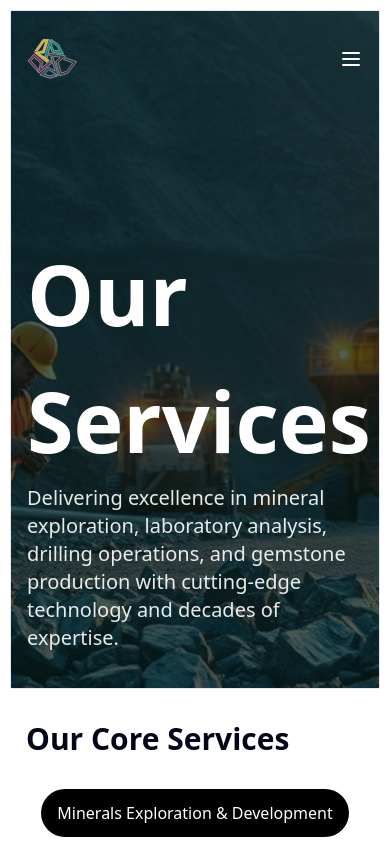
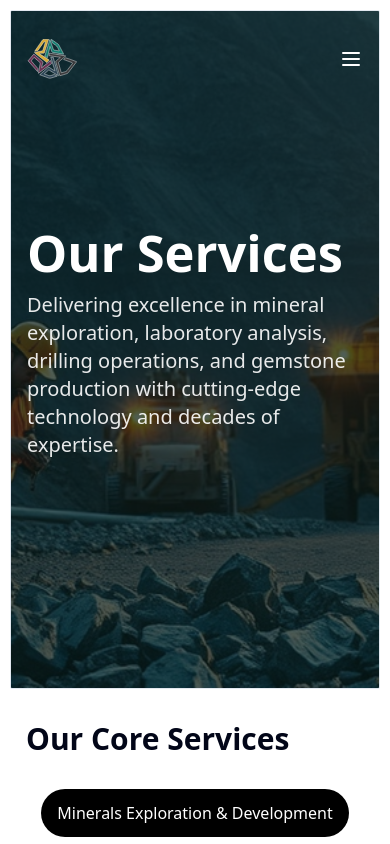
Before and after one commit to rediet101/mineral, a Next.js app: page /service in a window 390 px wide. Shown: the top 844 px of the page. Built offline with nearby package versions, Linux system fonts and the light colour scheme.

Commit message:
third commit

```diff
--- a/src/app/service/page.tsx
+++ b/src/app/service/page.tsx
@@ -38,8 +38,8 @@ export default function ServicesPage() {
         <div className="relative z-20 pt-3">
           <Navbar />
 
-          <div className="container mx-auto px-4 md:px-8 pt-34">
-            <h1 className="text-white text-[10vh] md:text-[20vh] font-bold">
+          <div className="container mx-auto px-4 md:px-8 pt-30">
+            <h1 className="text-white text-[6vh] md:text-[20vh] font-bold">
               Our Services
             </h1>
             <p className="text-white/90 text-xl max-w-2xl">
--- a/src/components/Corevalue.tsx
+++ b/src/components/Corevalue.tsx
@@ -45,7 +45,7 @@ export default function Corevalue() {
       </header>
 
       {/* Core Services Section */}
-      <section id="minerals-section" className="pt-19 md:py-12 px-6 relative">
+      <section id="minerals-section" className="pt-25 md:py-12 px-6 relative">
         <div className="container mx-auto">
           <h2 className="text-6xl font-bold mb-12">
             Our Core Services
@@ -151,7 +151,7 @@ export default function Corevalue() {
                 <img
                   src="/quartz.svg"
                   alt="Quartz mineral"
-                  className="absolute inset-0 w-full h-full object-cover md:grayscale transition-all duration-300 group-hover:grayscale-0"
+                  className="absolute inset-0 w-full h-full object-cover grayscale-0 md:grayscale transition-all duration-300 group-hover:grayscale-0"
                 />
               </div>
               <div className="absolute inset-0 p-8 flex flex-col">
```
